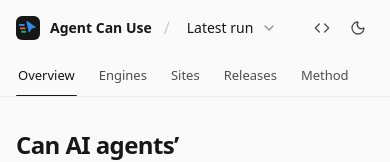
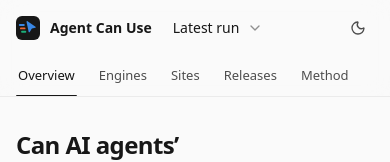
Before and after one commit to j4ckwinter/agentcanuse, a React (Vite) app: page / in a window 390 px wide. Shown: the top 162 px of the page. Built offline with nearby package versions, Linux system fonts and the light colour scheme.

Commit message:
fix: keep the longer name on one line in the phone top bar
The name no longer wraps, the divider and GitHub icon hide below the sm breakpoint (the footer links to the source), and the run picker keeps its label.

```diff
--- a/src/web/app.tsx
+++ b/src/web/app.tsx
@@ -1,6 +1,7 @@
 import { useEffect, useState } from 'react'
 import type { Run, RunSummary } from '../core/model'
 import { Code } from 'lucide-react'
+import { cn } from '@/lib/utils'
 import { repository } from '../../package.json'
 import { ThemeToggle } from '@/components/theme-toggle'
 import { BRAND_NAME, MARK_POINTER, MARK_POINTER_COLOR, MARK_RADIUS, MARK_TRAIL, MARK_TRAIL_WIDTH, MARK_VIEWBOX } from '@/brand'
@@ -85,13 +86,13 @@ function TopBar({ route, ready, navigate }: TopBarProps) {
   return (
     <header className="sticky top-0 z-40 border-b border-line bg-page/85 backdrop-blur-md">
       <div className="mx-auto flex h-14 max-w-page items-center gap-2 px-4 sm:px-6">
-        <a href={routeHash(sectionRoute('home', route.run))} className="flex items-center gap-2.5 rounded-md pr-1 text-sm font-semibold">
+        <a href={routeHash(sectionRoute('home', route.run))} className="flex shrink-0 items-center gap-2.5 rounded-md pr-1 text-sm font-semibold whitespace-nowrap">
           <Mark />
           {BRAND_NAME}
         </a>
         {ready && (
           <>
-            <span className="text-faint" aria-hidden="true">
+            <span className="hidden text-faint sm:inline" aria-hidden="true">
               /
             </span>
             <RunPicker runs={ready.runs} current={ready.run.id} onPick={(id) => navigate(withRun(route, id === ready.runs[0].id ? null : id))} />
@@ -103,7 +104,7 @@ function TopBar({ route, ready, navigate }: TopBarProps) {
               <SiteSearch run={ready.run} siteHref={(site) => routeHash({ view: 'sites', run: route.run, site, filter: NO_FILTER })} />
             </div>
           )}
-          <a href={repository.url} aria-label="Source on GitHub" title="Source on GitHub" className={ICON_BUTTON}>
+          <a href={repository.url} aria-label="Source on GitHub" title="Source on GitHub" className={cn(ICON_BUTTON, 'hidden sm:inline-flex')}>
             <Code className="size-4" />
           </a>
           <ThemeToggle className={ICON_BUTTON} />
```
